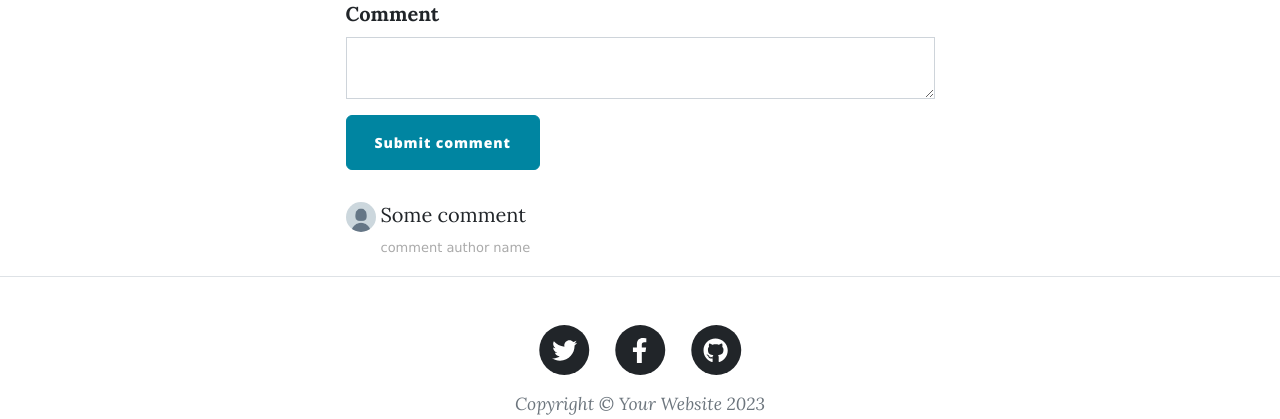
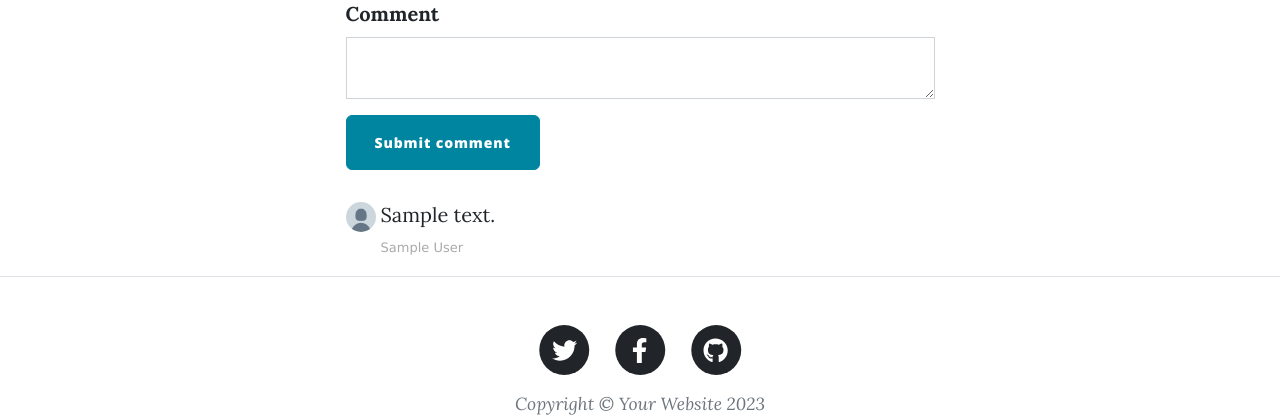
Before and after one commit to AkkyMusty/blog-with-users, a Flask app: page /post/1 in a window 1280 px wide. Shown: the part 645-1064 px from the top of the page. Run offline with Flask 3, Linux system fonts and the light colour scheme; tables that the repository leaves empty hold one stand-in row (values such as "Sample post"); grey boxes marked "Sample" are stand-in pictures; some libraries are stand-ins or nearby versions.

Commit message:
comments table created in the database with relationship with the blogpost(1 to many) and user(1 to many). commenting and comments rendering on each blog post implement

```diff
--- a/main.py
+++ b/main.py
@@ -45,33 +45,80 @@ db.init_app(app)
 
 
 # CONFIGURE TABLES
+# class BlogPost(db.Model):
+#     __tablename__ = "blog_posts"
+#     id = db.Column(db.Integer, primary_key=True)
+#     title = db.Column(db.String(250), unique=True, nullable=False)
+#     subtitle = db.Column(db.String(250), nullable=False)
+#     date = db.Column(db.String(250), nullable=False)
+#     body = db.Column(db.Text, nullable=False)
+#     # author = db.Column(db.String(250), nullable=False)
+#     img_url = db.Column(db.String(250), nullable=False)
+#
+#     # Create Foreign Key, "users.id" the users refers to the tablename of User.
+#     author_id = db.Column(db.Integer, db.ForeignKey("users.id"))
+#     # Create reference to the User object, the "posts" refers to the posts property in the User class.
+#     author = relationship("User", back_populates="posts")
+#     post_comments = relationship("Comment", back_populates="parent_post")
+#
+#
+
+# class User(db.Model, UserMixin):
+#     __tablename__ = "users"
+#     id = db.Column(db.Integer, primary_key=True)
+#     email = db.Column(db.String(250), unique=True, nullable=False)
+#     password = db.Column(db.String(250), nullable=False)
+#     name = db.Column(db.String(250), nullable=False)
+#
+#     # This will act like a List of BlogPost objects attached to each User.
+#     # The "author" refers to the author property in the BlogPost class.
+#     posts = relationship("BlogPost", back_populates="author")
+#     comments = relationship("Comment", back_populates="comment_author")
+#
+# class Comment(db.Model):
+#     __tablename__ = "comments"
+#     id = db.Column(db.Integer, primary_key=True)
+#     text = db.Column(db.Text(), nullable=False)
+#     author_id = db.Column(db.Integer, db.ForeignKey("users.id"))
+#     comment_author = relationship("User", back_populates="comments")
+#     parent_post = relationship("BlogPost", back_populates="post_comments")
+#     post_id = db.Column(db.Integer, db.ForeignKey("blog_posts.id"))
+
+class User(UserMixin, db.Model):
+    __tablename__ = "users"
+    id = db.Column(db.Integer, primary_key=True)
+    email = db.Column(db.String(100), unique=True)
+    password = db.Column(db.String(100))
+    name = db.Column(db.String(100))
+    posts = relationship("BlogPost", back_populates="author")
+    comments = relationship("Comment", back_populates="comment_author")
+
+
 class BlogPost(db.Model):
     __tablename__ = "blog_posts"
     id = db.Column(db.Integer, primary_key=True)
+    author_id = db.Column(db.Integer, db.ForeignKey("users.id"))
+    author = relationship("User", back_populates="posts")
     title = db.Column(db.String(250), unique=True, nullable=False)
     subtitle = db.Column(db.String(250), nullable=False)
     date = db.Column(db.String(250), nullable=False)
     body = db.Column(db.Text, nullable=False)
-    # author = db.Column(db.String(250), nullable=False)
     img_url = db.Column(db.String(250), nullable=False)
 
-    # Create Foreign Key, "users.id" the users refers to the tablename of User.
-    author_id = db.Column(db.Integer, db.ForeignKey("users.id"))
-    # Create reference to the User object, the "posts" refers to the posts property in the User class.
-    author = relationship("User", back_populates="posts")
+    # ***************Parent Relationship*************#
+    comments = relationship("Comment", back_populates="parent_post")
 
 
-# TODO: Create a User table for all your registered users.
-class User(db.Model, UserMixin):
-    __tablename__ = "users"
+class Comment(db.Model):
+    __tablename__ = "comments"
     id = db.Column(db.Integer, primary_key=True)
-    email = db.Column(db.String(250), unique=True, nullable=False)
-    password = db.Column(db.String(250), nullable=False)
-    name = db.Column(db.String(250), nullable=False)
+    author_id = db.Column(db.Integer, db.ForeignKey("users.id"))
+    comment_author = relationship("User", back_populates="comments")
 
-    # This will act like a List of BlogPost objects attached to each User.
-    # The "author" refers to the author property in the BlogPost class.
-    posts = relationship("BlogPost", back_populates="author")
+    # ***************Child Relationship*************#
+    post_id = db.Column(db.Integer, db.ForeignKey("blog_posts.id"))
+    parent_post = relationship("BlogPost", back_populates="comments")
+    text = db.Column(db.Text, nullable=False)
 
 
 with app.app_context():
@@ -129,7 +176,6 @@ def login():
 
 
 @app.route('/logout')
-@admin_only
 def logout():
     logout_user()
     return redirect(url_for('get_all_posts'))
@@ -147,6 +193,17 @@ def get_all_posts():
 def show_post(post_id):
     requested_post = db.get_or_404(BlogPost, post_id)
     comment_form = CommentForm()
+    if comment_form.validate_on_submit():
+        if current_user.is_authenticated:
+            comment_text = comment_form.comment.data
+            new_comment = Comment(text=comment_text,
+            comment_author=current_user,
+            parent_post=requested_post)
+            db.session.add(new_comment)
+            db.session.commit()
+        else:
+            flash("You have to log in before you can post comments")
+            return redirect(url_for("login"))
     return render_template("post.html", post=requested_post, form=comment_form)
 
 
--- a/templates/post.html
+++ b/templates/post.html
@@ -42,18 +42,18 @@
           {{ ckeditor.load() }}
           {{ ckeditor.config(name='comment') }}
         <div class="comment">
-          <!-- TODO: Show all the comments on a post -->
-
           <ul class="commentList">
+              {% for comment in post.comments %}
             <li>
               <div class="commenterImage">
                 <img src="../static/assets/img/default-profile.jpg" />
               </div>
               <div class="commentText">
-                <p>Some comment</p>
-                <span class="date sub-text">comment author name</span>
+                <p>{{ comment.text|safe }}</p>
+                <span class="date sub-text">{{ comment.comment_author.name}}</span>
               </div>
             </li>
+              {% endfor %}
           </ul>
         </div>
       </div>
```
